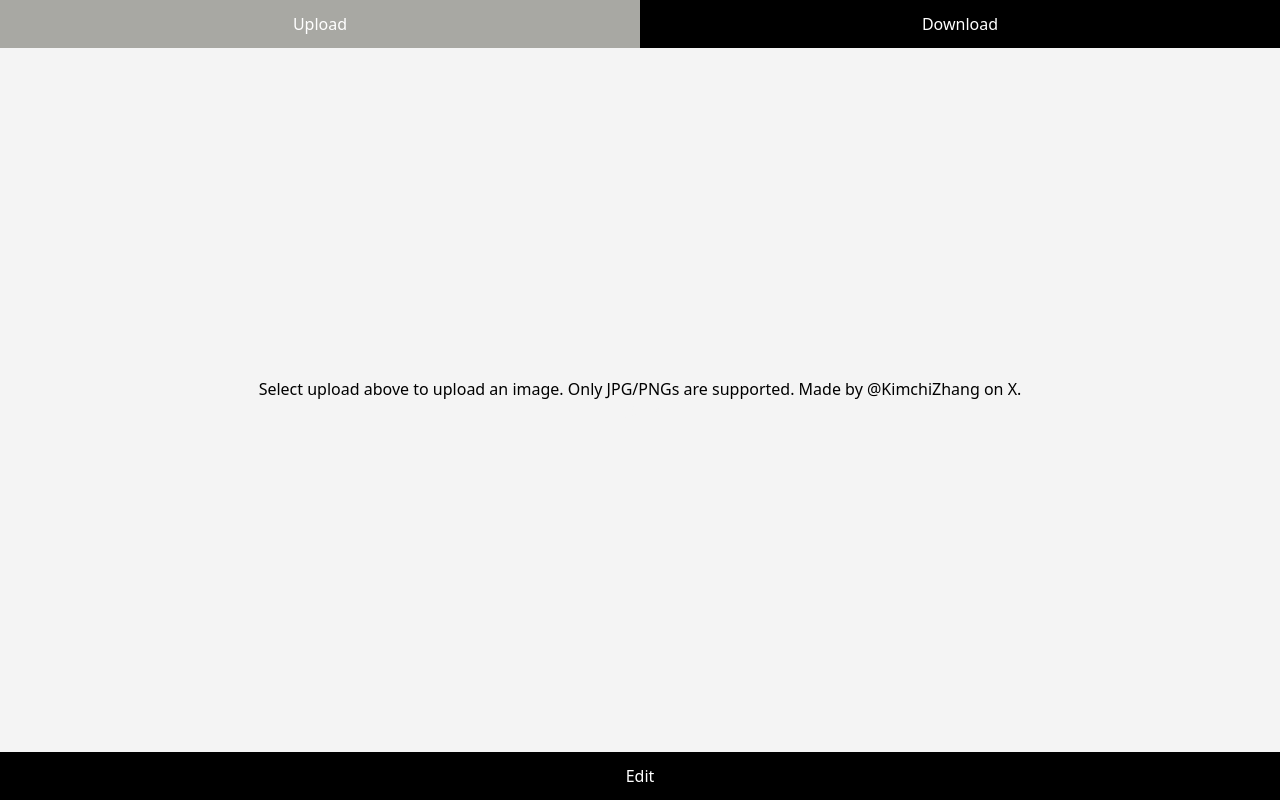
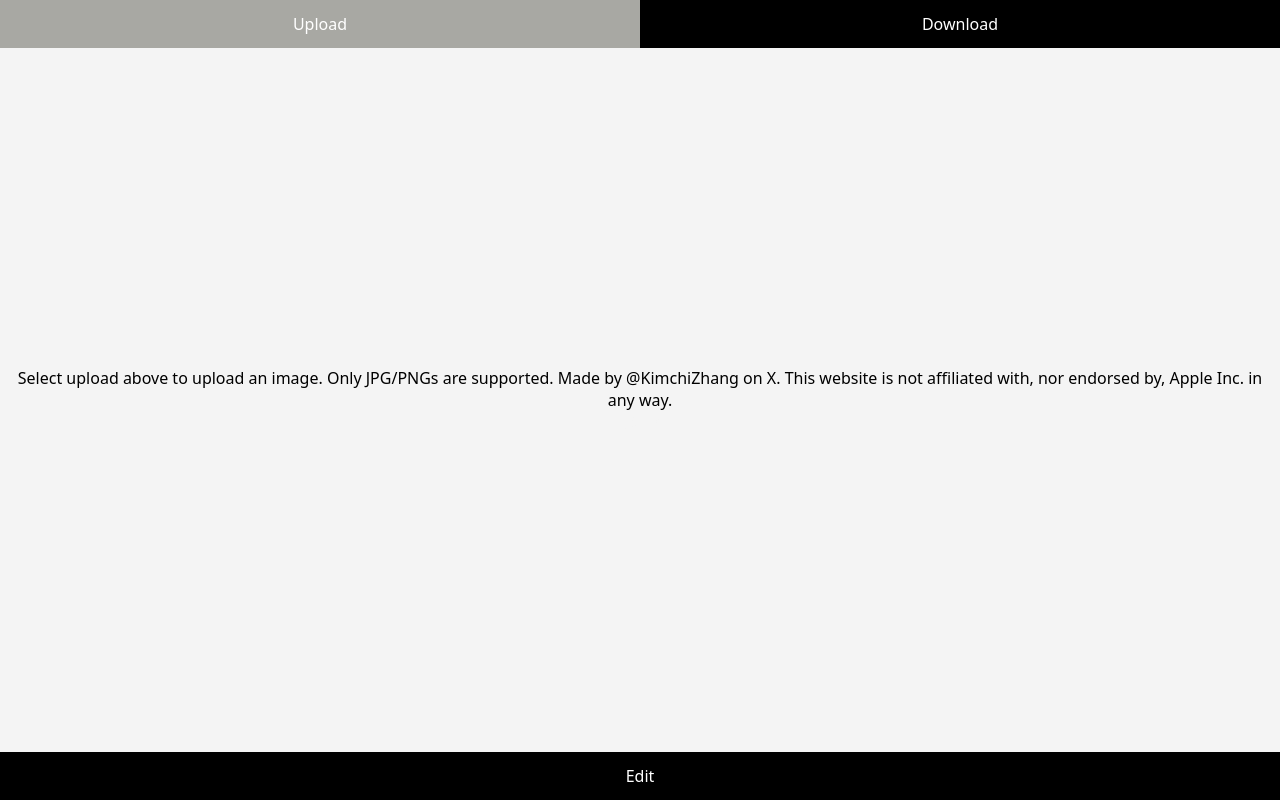
Before and after one commit to kimchizhang/kimchizhang.github.io, a plain HTML site: page index.html in a window 1280 px wide. Drawn offline with Linux system fonts and the light colour scheme; a web font is replaced by a local one.

Commit message:
Update index.html

```diff
--- a/index.html
+++ b/index.html
@@ -14,7 +14,8 @@
   <div class="instructionTxt">
     <div>
       Select upload above to upload an image. Only JPG/PNGs are supported.
-      Made by @KimchiZhang on X.
+      Made by @KimchiZhang on X. This website is not affiliated with, nor
+      endorsed by, Apple Inc. in any way.
     </div>
     <div class="instructionRow2">YJSNPI</div>
   </div>
```
